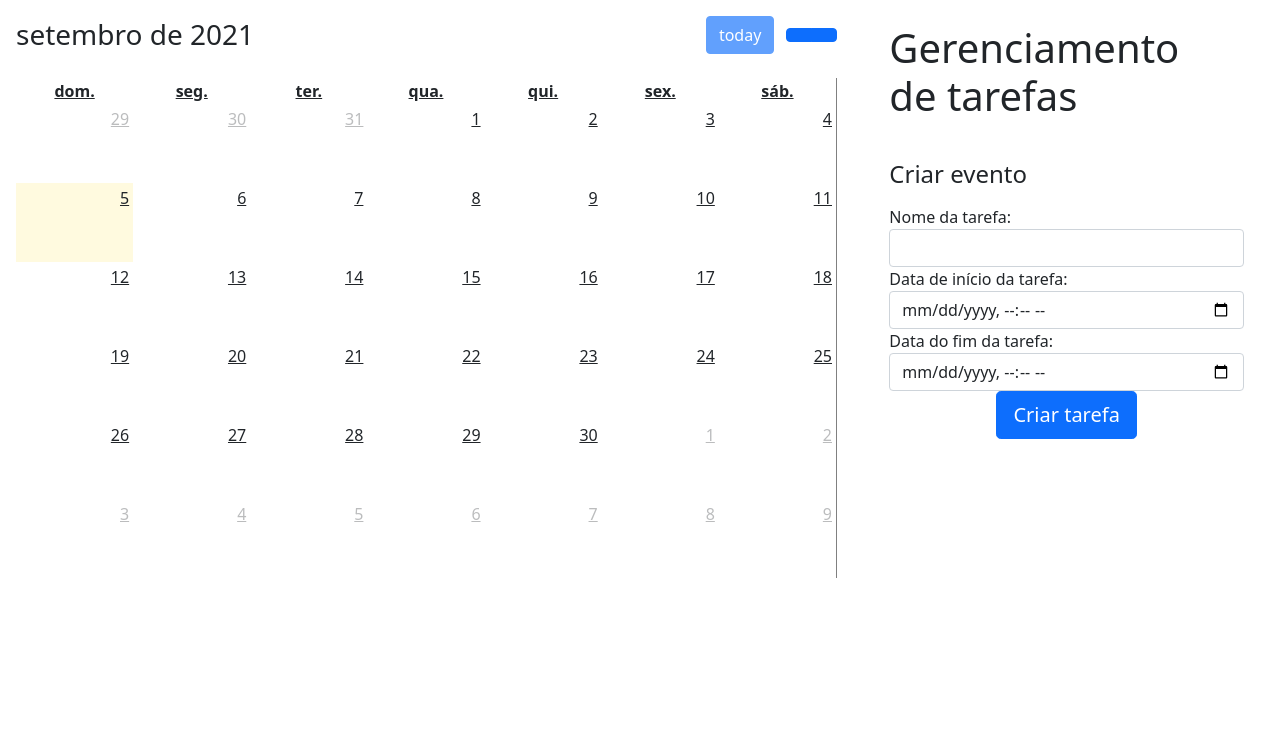
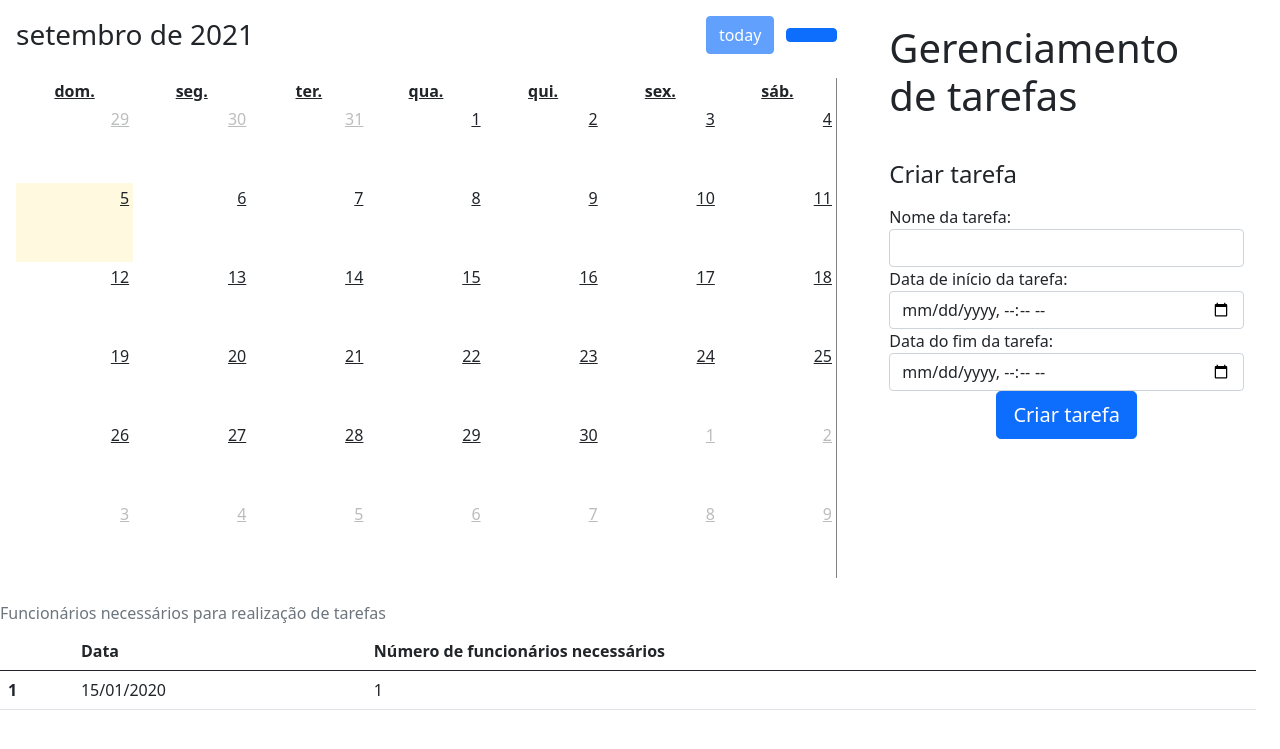
Before and after one commit to projeto-de-algoritmos/Greed_Task_Manager, a Django app: page /home/ in a window 1280 px wide. Shown: the top 749 px of the page. Run offline with Django 3.2, Linux system fonts and the light colour scheme; tables that the repository leaves empty hold one stand-in row (values such as "Sample post"); lists and menus that the app fills with data are empty; some libraries are stand-ins or nearby versions.

Commit message:
Update start and end date validations and add table with employees requireds

```diff
--- a/schedule_calendar/forms.py
+++ b/schedule_calendar/forms.py
@@ -16,7 +16,7 @@ class TaskCreateForm(forms.ModelForm):
         start_date = self.cleaned_data['start_date']
         end_date = self.cleaned_data['end_date']
 
-        if start_date <= end_date:
+        if end_date <= start_date:
             raise forms.ValidationError("Erro ao criar tarefa. A data de início deve ser menor que a data do fim de uma tarefa.")
 
         return self.cleaned_data
@@ -41,7 +41,7 @@ class TaskEditForm(forms.ModelForm):
         start_date = self.cleaned_data['start_date']
         end_date = self.cleaned_data['end_date']
 
-        if start_date <= end_date:
+        if end_date <= start_date:
             raise forms.ValidationError("Erro ao criar tarefa. A data de início deve ser menor que a data do fim de uma tarefa.")
 
         return self.cleaned_data
--- a/schedule_calendar/models.py
+++ b/schedule_calendar/models.py
@@ -1,4 +1,5 @@
 from django.db import models
+from django.core.exceptions import ValidationError
 
 
 class Task(models.Model):
@@ -9,5 +10,10 @@ class Task(models.Model):
     def __str__(self):
         return self.name
 
+    def save(self, *args, **kwargs):
+        if self.end_date <= self.start_date:
+            raise ValidationError("Erro ao criar tarefa. A data de início deve ser menor que a data do fim de uma tarefa.")
+        super(Task, self).save(*args, **kwargs)
+
     class Meta:
         ordering = ['start_date']
--- a/schedule_calendar/templates/home.html
+++ b/schedule_calendar/templates/home.html
@@ -18,8 +18,6 @@
   <!-- full calendar -->
   <link rel="stylesheet" href="https://cdn.jsdelivr.net/npm/fullcalendar@5.9.0/main.min.css">
   <script src="https://cdn.jsdelivr.net/npm/fullcalendar@5.9.0/main.min.js"></script>
-  <!--<link rel="stylesheet" href="https://cdn.jsdelivr.net/npm/fullcalendar@5.5.1/main.min.css" integrity="sha256-uq9PNlMzB+1h01Ij9cx7zeE2OR2pLAfRw3uUUOOPKdA=" crossorigin="anonymous">
-      <script src="https://cdn.jsdelivr.net/npm/fullcalendar@5.5.1/main.min.js" integrity="sha256-rPPF6R+AH/Gilj2aC00ZAuB2EKmnEjXlEWx5MkAp7bw=" crossorigin="anonymous"></script>-->
 </head>
 
 <body>
@@ -36,7 +34,7 @@
   <div class="container-fluid">
     <div class="row">
       <div id="calendar" class="d-none d-md-flex col-md-4 col-lg-8 p-3"></div>
-      <div class="col-md-8 col-lg-4" id="containerForSlideMenu">
+      <div class="col-md-8 col-lg-4">
         <div class="login d-flex py-3">
           <div class="container">
             <div class="row">
@@ -47,24 +45,24 @@
                   </div>
                 </div>
                 <div class="tab-content">
-                  <div class="tab-pane fade show active" role="tabpanel" aria-labelledby="mycalendars-tab">
+                  <div class="tab-pane fade show active" role="tabpanel" aria-labelledby="calendars-tab">
                     <div class="row mt-3">
                       <div class=" col-md-12">
-                        <h4>Criar evento</h4>
+                        <h4>Criar tarefa</h4>
                         <form method="post" class="mt-3">
                           {% csrf_token %}
                           <div class="form-group">
-                            <label for="id_name_task">Nome da tarefa:</label>
-                            {% render_field task_create_form.name class="form-control" id="id_name_task" %}
+                            <label for="name_task">Nome da tarefa:</label>
+                            {% render_field task_create_form.name class="form-control" id="name_task" %}
                             {{ task_create_form.name.errors }}
                           </div>
                           <div class="form-group">
-                            <label for="id_start_date">Data de início da tarefa:</label>
+                            <label for="start_date">Data de início da tarefa:</label>
                             {% render_field task_create_form.start_date class="form-control" type="datetime-local" %}
                             {{ task_create_form.start_date.errors }}
                           </div>
                           <div class="form-group">
-                            <label for="id_end_date">Data do fim da tarefa:</label>
+                            <label for="end_date">Data do fim da tarefa:</label>
                             {% render_field task_create_form.end_date class="form-control" type="datetime-local" %}
                             {{ task_create_form.end_date.errors }}
                           </div>
@@ -82,6 +80,27 @@
           </div>
         </div>
       </div>
+      <div class="row">
+        <table class="table caption-top">
+          <caption>Funcionários necessários para realização de tarefas</caption>
+          <thead>
+            <tr>
+              <th scope="col"></th>
+              <th scope="col">Data</th>
+              <th scope="col">Número de funcionários necessários</th>
+            </tr>
+          </thead>
+          <tbody>
+            {%for task in managed_tasks %}
+              <tr>
+                <th scope="row">{{ forloop.counter}}</th>
+                <td>{{task.date}}</td>
+                <td>{{task.required_employees}}</td>
+              </tr>
+            {% endfor %}
+          </tbody>
+        </table>
+      </div>
     </div>
   </div>
 
@@ -93,7 +112,7 @@
           {% csrf_token %}
           {{ task_edit_form.task_id.as_hidden }}
           <div class="modal-header">
-            <h5 class="modal-title" id="exampleModalLongTitle">Event bearbeiten</h5>
+            <h5 class="modal-title" id="exampleModalLongTitle">Edição de tarefa</h5>
             <button type="button" class="btn-close" data-bs-dismiss="modal" aria-label="Close"></button>
           </div>
           <div class="modal-body">
@@ -125,8 +144,6 @@
   <script>
     document.addEventListener('DOMContentLoaded', function () {
       var calendarEl = document.getElementById('calendar');
-
-      //console.log({{ tasks| safe}})
       var calendar = new FullCalendar.Calendar(calendarEl, {
         themeSystem: 'bootstrap',
         locale: 'pt-br',
@@ -135,21 +152,16 @@
         initialView: 'dayGridMonth',
         eventSources: [
           {{ tasks| safe}}
-            ],
+        ],
         displayEventEnd: true,
         eventClick: function (info) {
-            EventoCompleto = info.event
-            //console.log(info.event);
             edit_task_name = document.getElementById("edit_name_task");
             edit_task_start = document.getElementById("edit_start_date");
             edit_task_end = document.getElementById("edit_end_date");
             edit_task_id= document.getElementById("edit_task_id");
-            //edit_task_id.value = info.event._def.extendedProps.task_id;
-            console.log(info.event.id)
 
             edit_task_id.value = info.event.id;
             edit_task_name.value = info.event.title;
-            //edit_task_start.value = convertDatetimeForEdit(info.event.start)
             startDate = new Date(info.event.start)
             endDate = new Date(info.event.end)
 
@@ -157,40 +169,11 @@
             endDate.setHours(endDate.getHours() - 3) // move from UTC to Brazil timezone
             $('#edit_start_date').val(startDate.toJSON().slice(0,19));
             $("#edit_end_date").val(endDate.toJSON().slice(0,19));
-                // edit_task_end.value = convertDatetimeForEdit(info.event.end);
-
             $("#taskEditModal").modal("show");
         },
       });
       calendar.render();
       });
-
-//    $(function () {
-//      $('[data-toggle="tooltip"]').tooltip();
-//      $('[data-toggle="popover"]').popover();
-//    });
-
-    function convertDatetimeForEdit(startTime){
-        let timeString = startTime.getDate() + "." + (startTime.getMonth()+1) + "." + startTime.getFullYear() + " ";
-        timeString += startTime.getHours() + ":";
-        if (startTime.getMinutes() < 9) {
-            timeString += "0" + startTime.getMinutes();
-        } else {
-            timeString += startTime.getMinutes();
-        }
-        console.log(timeString)
-        return timeString;
-    }
-
-    function convertDatetimeForDisplay(startTime){
-        let timeString = startTime.getHours() + ":";
-        if (startTime.getMinutes() < 9) {
-            timeString += "0" + startTime.getMinutes();
-        } else {
-            timeString += startTime.getMinutes();
-        }
-        return timeString;
-    }
   </script>
 </body>
 
--- a/schedule_calendar/views.py
+++ b/schedule_calendar/views.py
@@ -5,12 +5,14 @@ from django.contrib import messages
 
 from schedule_calendar.forms import TaskCreateForm, TaskEditForm
 from schedule_calendar.models import Task
+from schedule_calendar.interval_partitioning import find_num_employees
 
 
 def get_tasks():
     tasks = Task.objects.all()
+    tasks_interval_partitioning_format = {}
+    tasks_list = []
     if tasks:
-        tasks_list = []
         for task in tasks:
             task_dict = {
                 "id": task.id,
@@ -19,9 +21,17 @@ def get_tasks():
                 "end": task.end_date.strftime('%Y-%m-%dT%H:%M:%SZ')
             }
             tasks_list.append(task_dict)
-    else:
-        tasks_list = []
-    return json.dumps(tasks_list)
+
+            day = task.start_date.strftime('%d/%m/%Y')
+            if day not in tasks_interval_partitioning_format:
+                tasks_interval_partitioning_format[day] = [
+                    tuple([task.name, task.start_date, task.end_date])
+                ]
+            else:
+                tasks_interval_partitioning_format[day].append(
+                    tuple([task.name, task.start_date, task.end_date])
+                )
+    return json.dumps(tasks_list), tasks_interval_partitioning_format
 
 
 def home_view(request):
@@ -55,8 +65,20 @@ def home_view(request):
     context["task_create_form"] = task_create_form
     context["task_edit_form"] = task_edit_form
 
-    all_tasks = get_tasks()
+    all_tasks, tasks_interval_partitioning_format = get_tasks()
+
+    managed_tasks = []
+    for day in tasks_interval_partitioning_format.keys():
+        num_employees = find_num_employees(tasks_interval_partitioning_format[day])
+
+        managed_tasks.append(
+            {
+                'date': day,
+                'required_employees': num_employees
+            }
+        )
     context["tasks"] = all_tasks
+    context["managed_tasks"] = managed_tasks
 
 
     return render(request, "home.html", context)
```
